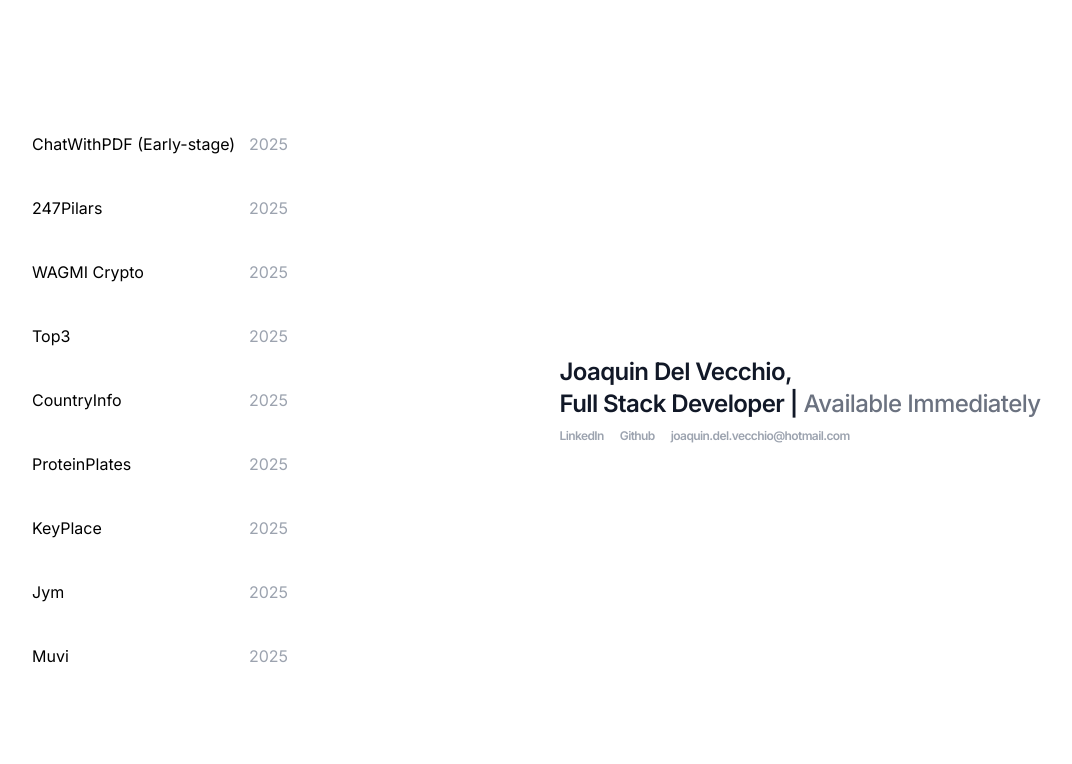
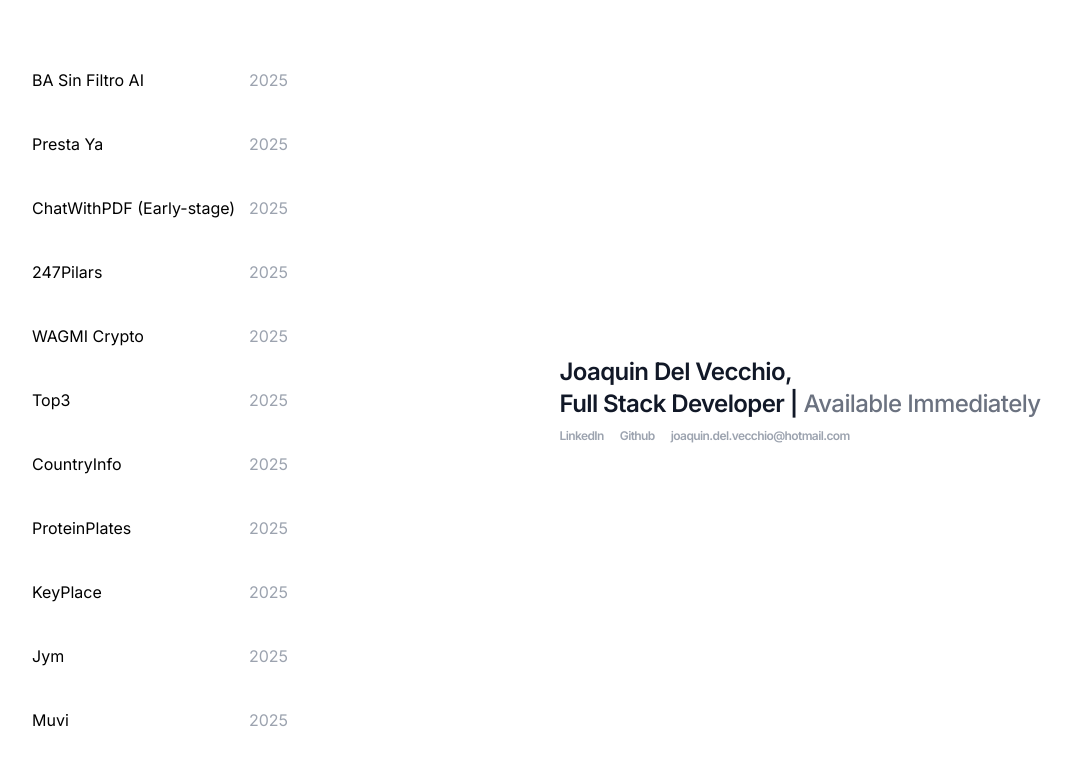
Before and after one commit to JoaDelVecchio/my-portfoliov3, a Next.js app: page / in a window 1280 px wide. Shown: the top 764 px of the page, without its empty margins (0-1072 px from the left). Built offline with nearby package versions, Linux system fonts and the light colour scheme.

Commit message:
Add to sites

```diff
--- a/data/projects.ts
+++ b/data/projects.ts
@@ -3,6 +3,24 @@ import { IProject } from "../types/types";
 const isLocal = process.env.NODE_ENV === "development";
 
 export const projects: IProject[] = [
+  {
+    id: "BASinFiltro",
+    title: "BA Sin Filtro AI",
+    video: isLocal
+      ? "/videos/BASinFiltro.mp4"
+      : "https://7zrt0z2xf10hjynz.public.blob.vercel-storage.com/Screen%20Recording%202025-12-08%20at%2011.53.12.mov",
+    year: 2025,
+    link: "https://ba-sin-filtro.vercel.app/",
+  },
+  {
+    id: "PrestaYa",
+    title: "Presta Ya",
+    video: isLocal
+      ? "/videos/PrestaYa.mp4"
+      : "https://7zrt0z2xf10hjynz.public.blob.vercel-storage.com/Screen%20Recording%202025-12-08%20at%2011.37.18.mov",
+    year: 2025,
+    link: "https://presta-ya-web.vercel.app/dashboard",
+  },
   {
     id: "ChatWithPDF",
     title: "ChatWithPDF (Early-stage)",
--- a/package.json
+++ b/package.json
@@ -24,5 +24,6 @@
     "postcss": "^8",
     "tailwindcss": "^3.4.1",
     "typescript": "^5"
-  }
+  },
+  "packageManager": "pnpm@10.18.3+sha512.bbd16e6d7286fd7e01f6b3c0b3c932cda2965c06a908328f74663f10a9aea51f1129eea615134bf992831b009eabe167ecb7008b597f40ff9bc75946aadfb08d"
 }
```
Also changed, not shown: 2 other files (tests, documents, lock files or other folders).
